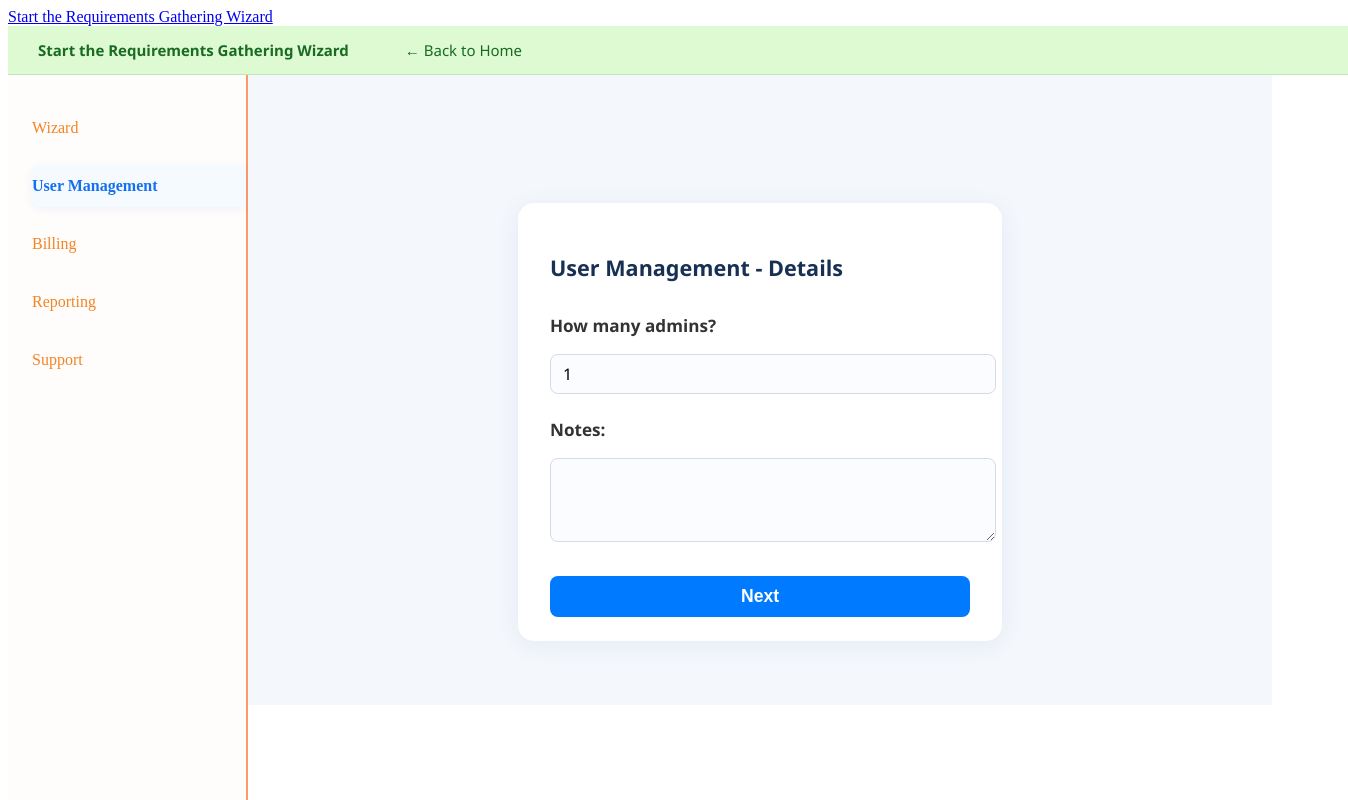
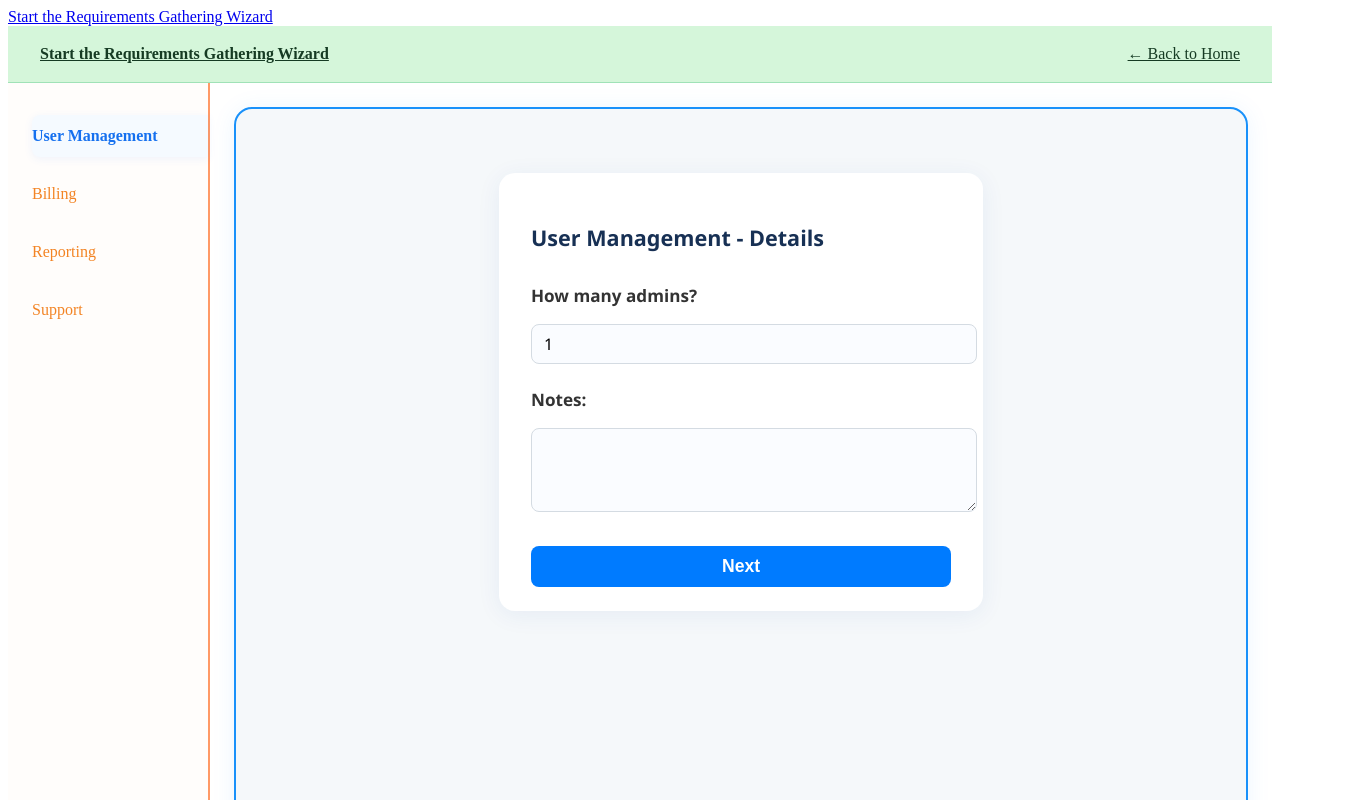
Before and after one commit to Xiaoliuliu666-leaner/Test.Onboarding, an Angular app: page /requirements/wizard/module-user-management in a window 1280 px wide. Shown: the top 800 px of the page, 1348 px wide, since content can reach past the window. Built offline with nearby package versions, Linux system fonts and the light colour scheme.

Commit message:
update module form components to use WizardHeadbar, WizardSidebar, and WizardContentOutline

```diff
--- a/src/app/requirements-wizard/module-user-billing.component.html
+++ b/src/app/requirements-wizard/module-user-billing.component.html
@@ -1,21 +1,12 @@
-<!-- 绿色顶部横条 -->
-<div class="wizard-header-bar">
-  <a routerLink="/requirements/wizard" class="wizard-header-link">Start the Requirements Gathering Wizard</a>
-  <a routerLink="/" class="back-home-link">← Back to Home</a>
-</div>
+<!-- 引入绿色头部栏 -->
+<app-wizard-headbar></app-wizard-headbar>
 
 <div class="wizard-layout">
-  <!-- 左边栏：浅橙+红框 -->
-  <aside class="wizard-sidebar">
-    <ul>
-      <li>Wizard</li>
-      <li [class.active]="true">Billing</li>
-      <li>Reporting</li>
-      <li>Support</li>
-    </ul>
-  </aside>
-  <!-- 蓝色主内容框 -->
-  <main class="wizard-main-panel">
+  <!-- 左边侧边栏，传递高亮菜单 -->
+  <app-wizard-sidebar [activeMenu]="'Billing'"></app-wizard-sidebar>
+
+  <!-- 主内容蓝色大框 -->
+  <app-wizard-content-outline>
     <div class="module-card">
       <h2>Billing Module Details</h2>
       <form (ngSubmit)="onNext()" style="width: 100%; max-width: 420px;">
@@ -41,5 +32,5 @@
         <button type="submit" class="next-btn">Next</button>
       </form>
     </div>
-  </main>
+  </app-wizard-content-outline>
 </div>
--- a/src/app/requirements-wizard/module-user-billing.component.ts
+++ b/src/app/requirements-wizard/module-user-billing.component.ts
@@ -2,13 +2,17 @@ import { Component } from '@angular/core';
 import { Router } from '@angular/router';
 import { WizardDataService } from '../wizard-data.service';
 import { FormsModule } from '@angular/forms';
+import { WizardHeadbarComponent } from '../components/wizard-headbar/wizard-headbar';
+import { WizardSidebarComponent } from '../components/wizard-sidebar/wizard-sidebar';
+import { WizardContentOutlineComponent } from '../components/wizard-content-outline/wizard-content-outline';
+
 
 
 @Component({
   standalone: true,
   selector: 'app-module-user-billing',
   templateUrl: './module-user-billing.component.html',
-  imports: [FormsModule],
+  imports: [FormsModule, WizardHeadbarComponent, WizardSidebarComponent, WizardContentOutlineComponent,],
   styleUrls: ['./module-user-billing.component.scss']
 })
 
--- a/src/app/requirements-wizard/module-user-management.component.html
+++ b/src/app/requirements-wizard/module-user-management.component.html
@@ -1,22 +1,12 @@
-<!-- 顶部绿色横条 -->
-<div class="wizard-header-bar">
-  <a routerLink="/requirements/wizard" class="wizard-header-link">Start the Requirements Gathering Wizard</a>
-  <a routerLink="/" class="back-home-link">← Back to Home</a>
-</div>
+<!-- 绿色头部横条 -->
+<app-wizard-headbar></app-wizard-headbar>
 
 <div class="wizard-layout">
-  <!-- 左侧红色边栏 -->
-  <aside class="wizard-sidebar">
-    <ul>
-      <li>Wizard</li>
-      <li class="active">User Management</li>
-      <li>Billing</li>
-      <li>Reporting</li>
-      <li>Support</li>
-    </ul>
-  </aside>
-  <!-- 主体区域有蓝色大框，内嵌卡片 -->
-  <main class="wizard-main-panel">
+  <!-- 左侧侧边栏，高亮 User Management -->
+  <app-wizard-sidebar [activeMenu]="'User Management'"></app-wizard-sidebar>
+
+  <!-- 主体蓝色大框 -->
+  <app-wizard-content-outline>
     <div class="module-card">
       <h2>User Management - Details</h2>
       <form (ngSubmit)="onNext()" style="width: 100%; max-width: 420px;">
@@ -43,5 +33,5 @@
         <button type="submit" class="next-btn">Next</button>
       </form>
     </div>
-  </main>
+  </app-wizard-content-outline>
 </div>
--- a/src/app/requirements-wizard/module-user-management.component.ts
+++ b/src/app/requirements-wizard/module-user-management.component.ts
@@ -2,13 +2,16 @@ import { Component } from '@angular/core';
 import { Router } from '@angular/router';
 import { WizardDataService } from '../wizard-data.service';
 import { FormsModule } from '@angular/forms';
+import { WizardHeadbarComponent } from '../components/wizard-headbar/wizard-headbar';
+import { WizardSidebarComponent } from '../components/wizard-sidebar/wizard-sidebar';
+import { WizardContentOutlineComponent } from '../components/wizard-content-outline/wizard-content-outline';
 
 
 @Component({
   standalone: true,
   selector: 'app-module-user-management',
   templateUrl: './module-user-management.component.html',
-  imports: [FormsModule],
+  imports: [FormsModule, WizardHeadbarComponent, WizardSidebarComponent, WizardContentOutlineComponent,],
   styleUrls: ['./module-user-management.component.scss']
 })
 export class ModuleUserManagementComponent {
--- a/src/app/requirements-wizard/module-user-reporting.component.html
+++ b/src/app/requirements-wizard/module-user-reporting.component.html
@@ -1,21 +1,12 @@
 <!-- 绿色顶部横条 -->
-<div class="wizard-header-bar">
-  <a routerLink="/requirements/wizard" class="wizard-header-link">Start the Requirements Gathering Wizard</a>
-  <a routerLink="/" class="back-home-link">← Back to Home</a>
-</div>
+<app-wizard-headbar></app-wizard-headbar>
 
 <div class="wizard-layout">
-  <!-- 左侧菜单 -->
-  <aside class="wizard-sidebar">
-    <ul>
-      <li>Wizard</li>
-      <li>Billing</li>
-      <li class="active">Reporting</li>
-      <li>Support</li>
-    </ul>
-  </aside>
+  <!-- 左侧侧边栏，当前高亮 Reporting -->
+  <app-wizard-sidebar [activeMenu]="'Reporting'"></app-wizard-sidebar>
+
   <!-- 主内容蓝色大框 -->
-  <main class="wizard-main-panel">
+  <app-wizard-content-outline>
     <div class="module-card">
       <h2>Reporting Module Details</h2>
       <form (ngSubmit)="onNext()" style="width: 100%; max-width: 420px;">
@@ -42,5 +33,5 @@
         <button type="submit" class="next-btn">Next</button>
       </form>
     </div>
-  </main>
+  </app-wizard-content-outline>
 </div>
--- a/src/app/requirements-wizard/module-user-reporting.component.ts
+++ b/src/app/requirements-wizard/module-user-reporting.component.ts
@@ -2,12 +2,15 @@ import { Component, OnInit } from '@angular/core';
 import { Router } from '@angular/router';
 import { WizardDataService } from '../wizard-data.service';
 import { FormsModule } from '@angular/forms';
+import { WizardHeadbarComponent } from '../components/wizard-headbar/wizard-headbar';
+import { WizardSidebarComponent } from '../components/wizard-sidebar/wizard-sidebar';
+import { WizardContentOutlineComponent } from '../components/wizard-content-outline/wizard-content-outline';
 
 @Component({
   standalone: true,
   selector: 'app-module-user-reporting',
   templateUrl: './module-user-reporting.component.html',
-  imports: [FormsModule],
+  imports: [FormsModule, WizardHeadbarComponent, WizardSidebarComponent, WizardContentOutlineComponent,],
   styleUrls: ['./module-user-reporting.component.scss']
 })
 export class ModuleUserReportingComponent implements OnInit {
--- a/src/app/requirements-wizard/module-user-support.component.html
+++ b/src/app/requirements-wizard/module-user-support.component.html
@@ -1,21 +1,12 @@
 <!-- 绿色顶部横条 -->
-<div class="wizard-header-bar">
-  <a routerLink="/requirements/wizard" class="wizard-header-link">Start the Requirements Gathering Wizard</a>
-  <a routerLink="/" class="back-home-link">← Back to Home</a>
-</div>
+<app-wizard-headbar></app-wizard-headbar>
 
 <div class="wizard-layout">
-  <!-- 左侧菜单 -->
-  <aside class="wizard-sidebar">
-    <ul>
-      <li>Wizard</li>
-      <li>Billing</li>
-      <li>Reporting</li>
-      <li class="active">Support</li>
-    </ul>
-  </aside>
+  <!-- 左侧高亮 Support -->
+  <app-wizard-sidebar [activeMenu]="'Support'"></app-wizard-sidebar>
+
   <!-- 主内容蓝色大框 -->
-  <main class="wizard-main-panel">
+  <app-wizard-content-outline>
     <div class="module-card">
       <h2>Support Module Details</h2>
       <form (ngSubmit)="onNext()" style="width: 100%; max-width: 420px;">
@@ -42,5 +33,5 @@
         <button type="submit" class="next-btn">Next</button>
       </form>
     </div>
-  </main>
+  </app-wizard-content-outline>
 </div>
--- a/src/app/requirements-wizard/module-user-support.component.ts
+++ b/src/app/requirements-wizard/module-user-support.component.ts
@@ -2,12 +2,15 @@ import { Component, OnInit } from '@angular/core';
 import { Router } from '@angular/router';
 import { WizardDataService } from '../wizard-data.service';
 import { FormsModule } from '@angular/forms';
+import { WizardHeadbarComponent } from '../components/wizard-headbar/wizard-headbar';
+import { WizardSidebarComponent } from '../components/wizard-sidebar/wizard-sidebar';
+import { WizardContentOutlineComponent } from '../components/wizard-content-outline/wizard-content-outline';
 
 @Component({
   standalone: true,
   selector: 'app-module-user-support',
   templateUrl: './module-user-support.component.html',
-  imports: [FormsModule],
+  imports: [FormsModule, WizardHeadbarComponent, WizardSidebarComponent, WizardContentOutlineComponent,],
   styleUrls: ['./module-user-support.component.scss']
 })
 export class ModuleUserSupportComponent implements OnInit {
```
